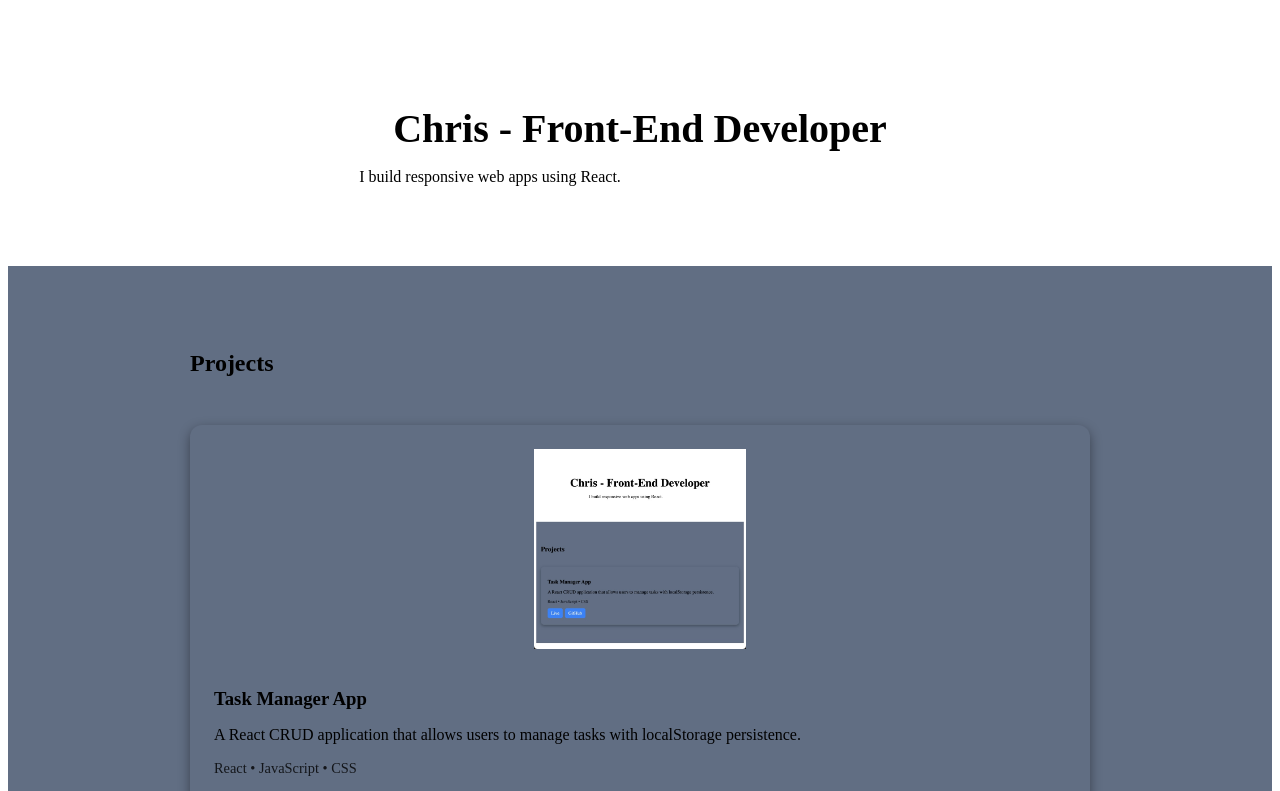
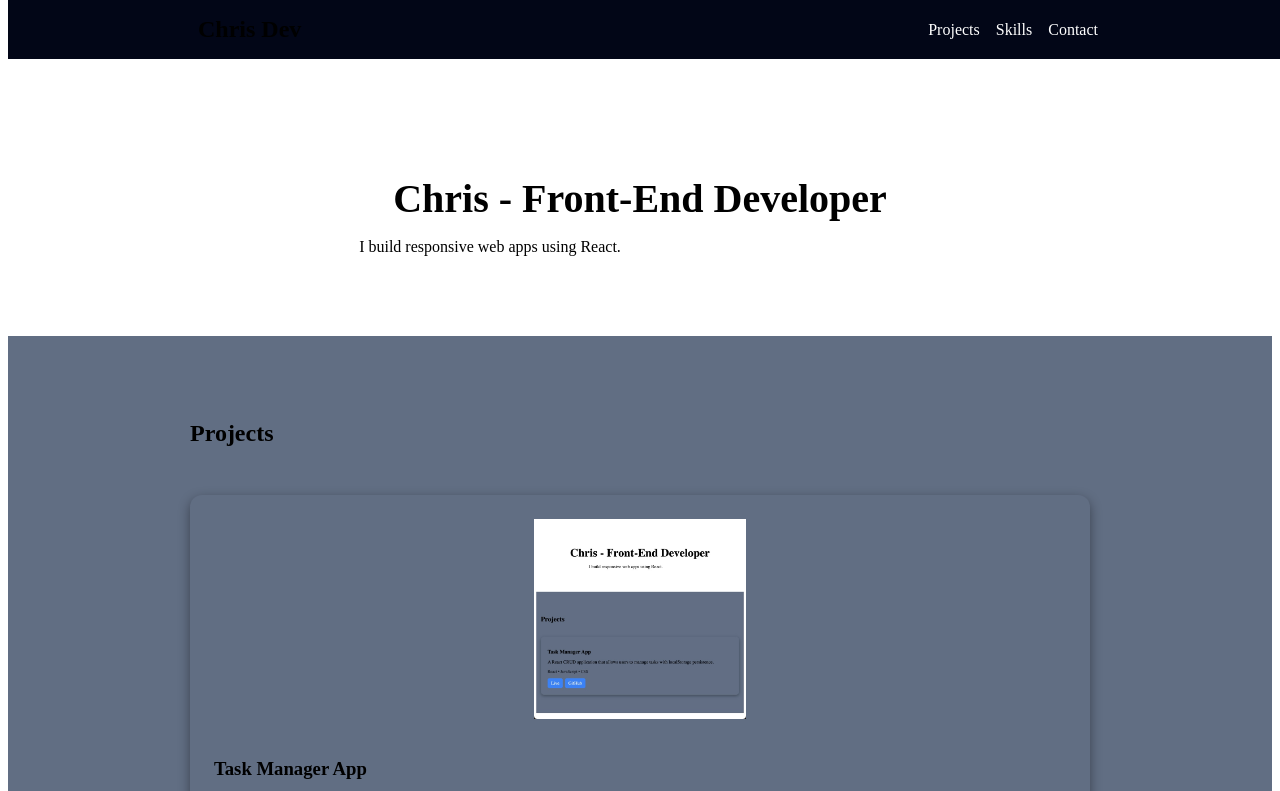
Before and after one commit to ccotti/portfolio, a React app: page / in a window 1280 px wide. Shown: the top 791 px of the page. Built offline with nearby package versions, Linux system fonts and the light colour scheme; the HTML template or start-up script is replaced by a standard one.

Commit message:
Add navbar and smooth scrolling

```diff
--- a/src/App.jsx
+++ b/src/App.jsx
@@ -1,3 +1,4 @@
+import Navbar from "./components/Navbar";
 import Hero from "./components/Hero";
 import Projects from "./components/Projects";
 import Skills from "./components/Skills";
@@ -7,6 +8,7 @@ import "./styles.css";
 function App() {
   return (
     <>
+      <Navbar />
       <Hero />
       <Projects />
       <Skills />
--- a/src/components/Contact.jsx
+++ b/src/components/Contact.jsx
@@ -1,6 +1,6 @@
 function Contact() {
   return (
-<section className="contact">
+<section id="contact" className="contact">
   <div className="container">
   <h2>Contact</h2>
       <p>Email: chris@ccotti.com</p>
--- a/src/components/Navbar.jsx
+++ b/src/components/Navbar.jsx
@@ -1,11 +1,14 @@
 function Navbar() {
   return (
-    <nav className="nav">
-      <h2>Chris Dev</h2>
-      <div>
-        <a href="#projects">Projects</a>
-        <a href="#skills">Skills</a>
-        <a href="#contact">Contact</a>
+    <nav className="navbar">
+      <div className="container nav-content">
+        <h2 className="logo">Chris Dev</h2>
+
+        <div className="nav-links">
+          <a href="#projects">Projects</a>
+          <a href="#skills">Skills</a>
+          <a href="#contact">Contact</a>
+        </div>
       </div>
     </nav>
   );
--- a/src/components/Projects.jsx
+++ b/src/components/Projects.jsx
@@ -1,7 +1,7 @@
 
 function Projects() {
   return (
-    <section className="projects">
+   <section id="projects" className="projects">
       <div className="container">
         <h2>Projects</h2>
 
--- a/src/components/Skills.jsx
+++ b/src/components/Skills.jsx
@@ -1,6 +1,6 @@
 function Skills() {
   return (
-    <section className="skills">
+  <section id="skills" className="skills">
   <div className="container">
   <h2>Skills</h2>
       <ul>
--- a/src/styles.css
+++ b/src/styles.css
@@ -1,4 +1,7 @@
 
+body {
+  padding-top: 70px;
+}
 
 h1 {
   font-size: 2.5rem;
@@ -15,6 +18,10 @@ p {
 
 section {
   padding: 4rem 0;
+}
+
+html {
+  scroll-behavior: smooth;
 }
 
 .hero {
@@ -110,3 +117,32 @@ li {
   border-radius: 8px;
   margin-bottom: 1rem;
 }
+
+.navbar {
+  position: fixed;
+  top: 0;
+  width: 100%;
+  background: #020617;
+  padding: 1rem 0;
+  z-index: 1000;
+}
+
+.nav-content {
+  display: flex;
+  justify-content: space-between;
+  align-items: center;
+}
+
+.logo {
+  margin: 0;
+}
+
+.nav-links a {
+  margin-left: 1rem;
+  color: white;
+  text-decoration: none;
+}
+
+.nav-links a:hover {
+  color: #3b82f6;
+}
```
